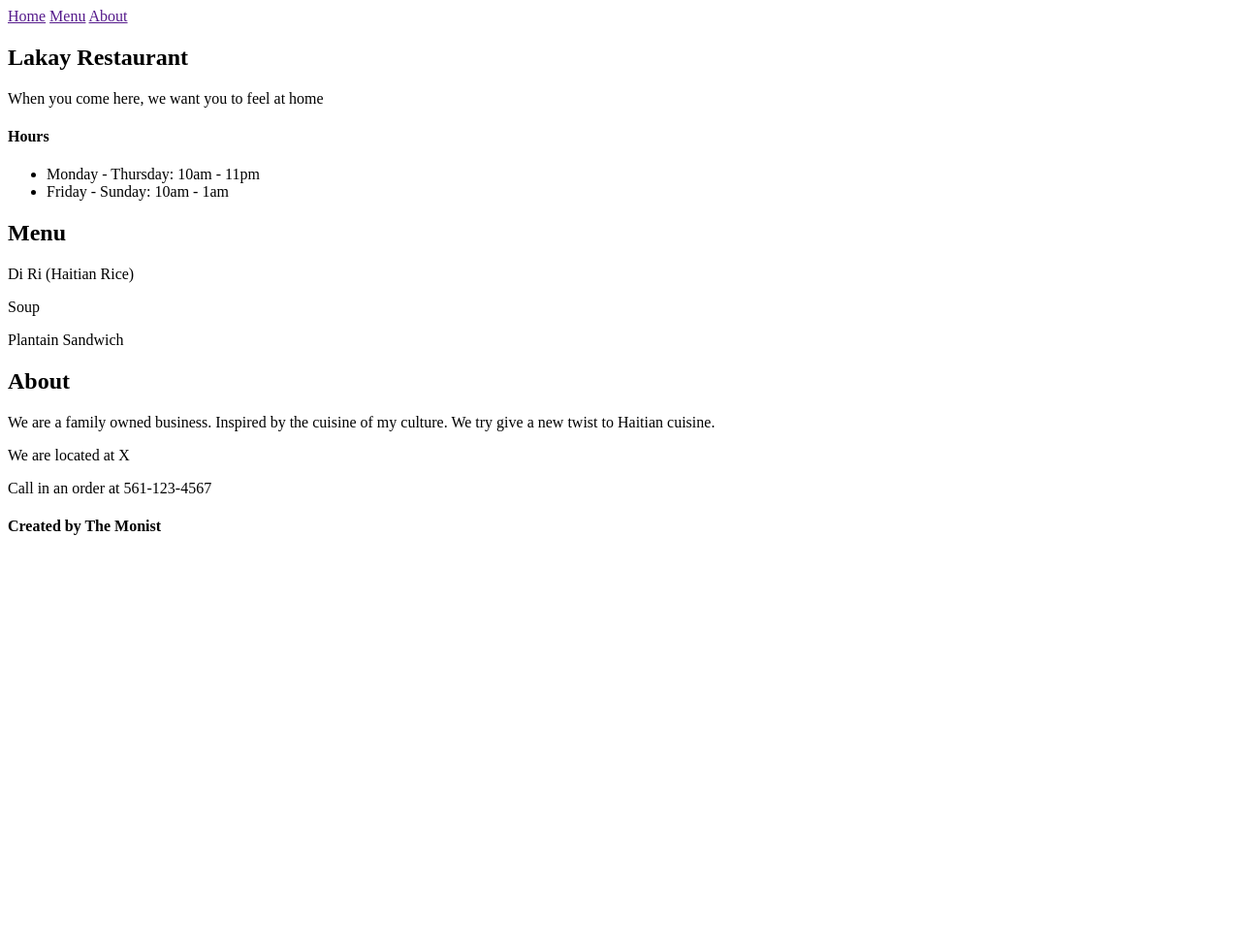
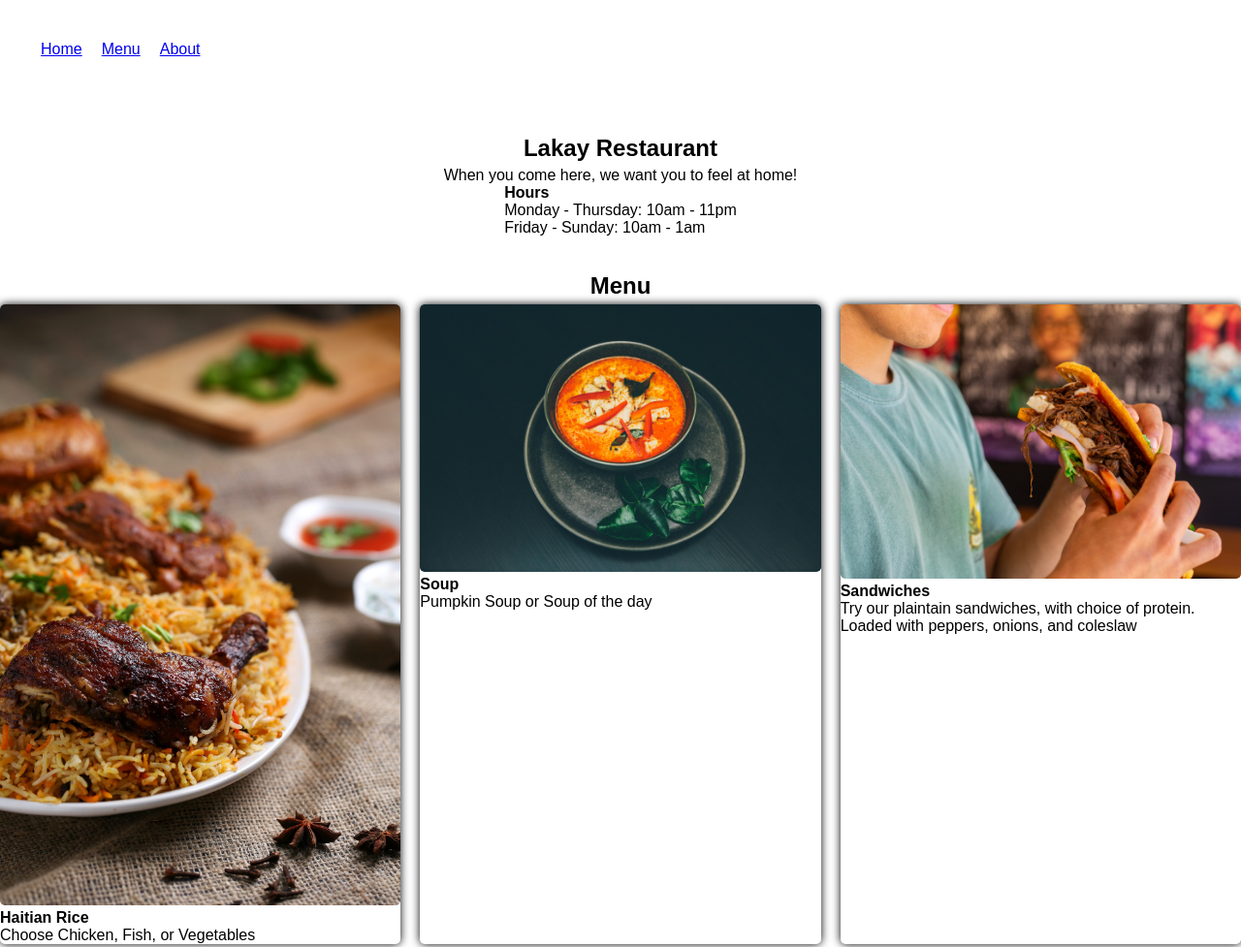
Before and after one commit to TheMonist/Restaurant-Page, a website built with webpack: page dist/index.html in a window 1280 px wide. Shown: the top 977 px of the page at 97% size. Before the commit the page ends 800 px from the top, so only its background shows below. Built offline with nearby package versions, Linux system fonts and the light colour scheme.

Commit message:
working on css and ui

```diff
--- a/dist/index.html
+++ b/dist/index.html
@@ -4,41 +4,84 @@
     <meta charset="UTF-8">
     <meta http-equiv="X-UA-Compatible" content="IE=edge">
     <meta name="viewport" content="width=device-width, initial-scale=1.0">
+    <link rel="stylesheet" href="styles.css">
     <title>Restaurant Page</title>
 </head>
 <body>
     <div id="content">
         <!--This is a temporary body-->
-        <header>
-            <a href="">Home</a>
-            <a href="">Menu</a>
-            <a href="">About</a>
+        <header class="nav-bar">
+            <ul>
+                <li><a href="#">Home</a></li>
+                <li><a href="#">Menu</a></li>
+                <li><a href="#">About</a></li>
+            </ul>
         </header>
-        <section>
+        <div class="container">
+            <section class="home-body">
                 <h2>Lakay Restaurant</h2>
-            <div>When you come here, we want you to feel at home</div>
+                <p>When you come here, we want you to feel at home!</p>
                 <div>
                     <h4>Hours</h4>
-                <ul>
-                    <li>Monday - Thursday: 10am - 11pm</li>
-                    <li>Friday - Sunday: 10am - 1am</li>
-                </ul>
+                    <p>Monday - Thursday: 10am - 11pm</p>
+                    <p>Friday - Sunday: 10am - 1am</p>
                 </div>
             </section>
             <section>
                 <h2>Menu</h2>
-            <div>
-                <p>Di Ri (Haitian Rice)</p>
-                <p>Soup</p>
-                <p>Plantain Sandwich</p>
+                <div class="menu-body">
+                    <div class="card">
+                        <img src="images/rice.jpg" alt="plate of rice">
+                        <div class="content">
+                            <h4>Haitian Rice</h4>
+                            <p>Choose Chicken, Fish, or Vegetables</p>
+                        </div>
+                    </div>
+                    <div class="card">
+                        <img src="images/soup.jpg" alt="bowl of soup">
+                        <div class="content">
+                            <h4>Soup</h4>
+                            <p>Pumpkin Soup or Soup of the day</p>
+                        </div>
+                    </div>
+                    <div class="card">
+                        <img src="images/sandwich.jpg" alt="man holding sandwich">
+                        <div class="content">
+                            <h4>Sandwiches</h4>
+                            <p>Try our plaintain sandwiches, with choice of protein.</p>
+                            <p>Loaded with peppers, onions, and coleslaw</p>
+                        </div>
+                    </div>
+                    <div class="card">
+                        <img src="images/sides.jpg" alt="plate of plantains">
+                        <div class="content">
+                            <h4>Sides</h4>
+                            <p>Plaintains, Small Rice and Beans, Tassot, Griot</p>
+                        </div>
+                    </div>
+                    <div class="card">
+                        <img src="images/reg-drink.jpg" alt="coconut water">
+                        <div class="content">
+                            <h4>Drinks</h4>
+                            <p>Coconut Water, Regular Water, and Pepsi Drinks</p>
+                        </div>
+                    </div>
+                    <div class="card">
+                        <img src="images/drink.jpg" alt="alcholic drink">
+                        <div class="content">
+                            <h4>Alcoholic Drinks</h4>
+                            <p>Menu Coming Soon!</p>
+                        </div>
+                    </div>
                 </div>
             </section>
-        <section>
+            <section class="contact-body">
                 <h2>About</h2>
                 <p>We are a family owned business. Inspired by the cuisine of my culture. We try give a new twist to Haitian cuisine.</p>
                 <p>We are located at X</p>
                 <p>Call in an order at 561-123-4567</p>
             </section>
+        </div>
         <footer>
             <h4>Created by The Monist</h4>
         </footer>
--- /dev/null
+++ b/dist/styles.css
@@ -0,0 +1,77 @@
+/*Add Style For Total Page Here*/
+* {
+    padding: 0;
+    margin: 0;
+}
+
+html, body {
+    font-family: Arial, Helvetica, sans-serif;
+}
+
+.nav-bar {
+    display: flex;
+    justify-content: space-between;
+    align-items: center;
+    position: relative;
+    width: 100%;
+    margin: 0;
+}
+
+ul {
+    list-style: none;
+    display: flex;
+    justify-content: space-between;
+    align-items: center;
+    margin: 2rem;
+}
+
+li {
+    padding: 0.625rem;
+}
+
+.container {
+    display: flex;
+    flex-direction: column;
+    justify-content: center;
+    align-items: center;
+}
+
+.home-body, .contact-body {
+    display: flex;
+    flex-direction: column;
+    justify-content: center;
+    align-items: center;
+    margin: 2rem;
+}
+
+.menu-body {
+    display: grid;
+    grid-template-columns: repeat(3, 1fr);
+    grid-template-rows: repeat(2, 1fr);
+    gap: 20px 20px;
+}
+
+.card {
+    background-color: #fff;
+    border-radius: 5px;
+    box-shadow: 0 0 10px;
+}
+
+img {
+    width: 100%;
+    border-radius: 5px;
+    height: auto;
+}
+
+h2 {
+    text-align: center;
+    margin: 5px;
+}
+
+footer {
+    display: flex;
+    justify-content: center;
+    align-items: center;
+    margin: 0;
+    width: 100%;
+}
```
Also changed, not shown: dist/images/drink.jpg (added), dist/images/reg-drink.jpg (added), dist/images/rice.jpg (added), dist/images/sandwich.jpg (added), dist/images/sides.jpg (added), dist/images/soup.jpg (added). Lines whose indentation alone changed are shown as unchanged.
